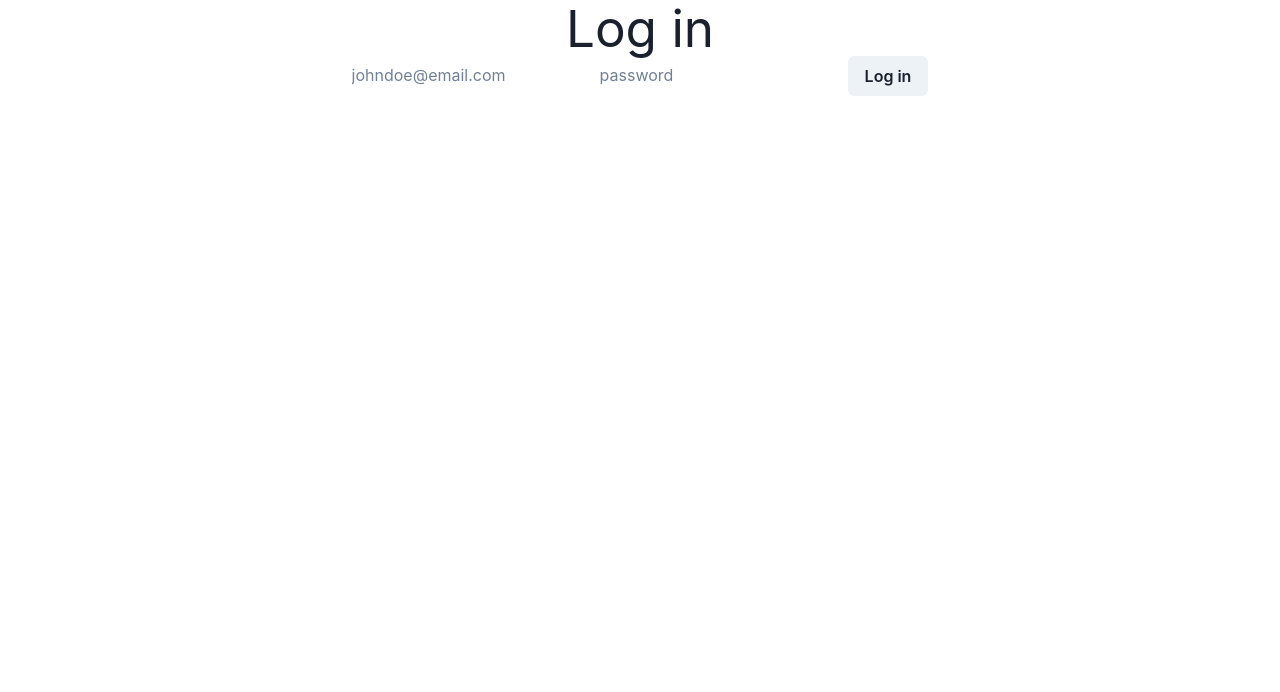
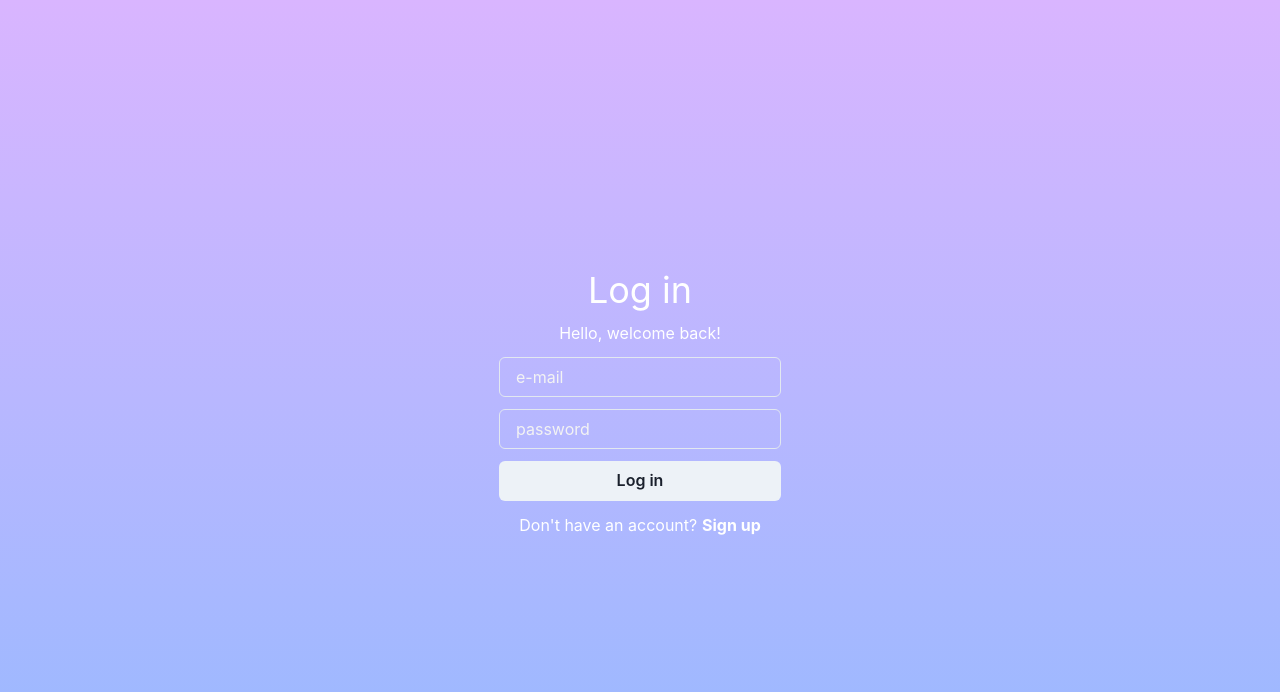
Before and after one commit to sharonrgomez/marina, a React (Vite) app: page /login in a window 1280 px wide. Shown: the top 692 px of the page. Built offline with nearby package versions, Linux system fonts and the light colour scheme; no server answers; a web font is replaced by a local one.

Commit message:
styling auth page

```diff
--- a/src/pages/Auth.tsx
+++ b/src/pages/Auth.tsx
@@ -1,12 +1,15 @@
 import { useState } from "react";
 import logIn from "../firebase/auth/login";
 import signUp from "../firebase/auth/signUp";
-import { useNavigate } from "react-router-dom";
-import { Button } from "@chakra-ui/react";
+import { Link, useNavigate } from "react-router-dom";
+import { Button, Input, Stack, Text } from "@chakra-ui/react";
+import "../styles/auth.css";
 
 const Auth = ({ isLoggingIn }: { isLoggingIn?: boolean }) => {
   const [email, setEmail] = useState("");
   const [password, setPassword] = useState("");
+  const [name, setName] = useState("");
+
   const navigate = useNavigate();
 
   const handleSubmit = async (e) => {
@@ -26,27 +29,106 @@ const Auth = ({ isLoggingIn }: { isLoggingIn?: boolean }) => {
     return;
   };
 
-  return (
-    <div>
-      <h1>{isLoggingIn ? "Log in" : "Sign up"}</h1>
-      <form onSubmit={handleSubmit}>
-        <input
+  const SignUpFields = () => {
+    return (
+      <>
+        <Input
+          type="text"
+          placeholder="name"
+          value={name}
+          onChange={(e) => setName(e.target.value)}
+          variant="outline"
+        />
+        <Input
           type="email"
-          placeholder="johndoe@email.com"
+          placeholder="e-mail"
           value={email}
           onChange={(e) => setEmail(e.target.value)}
+          variant="outline"
         />
-
-        <input
+        <Input
           type="password"
           placeholder="password"
           value={password}
           onChange={(e) => setPassword(e.target.value)}
+          variant="outline"
         />
+      </>
+    );
+  };
 
-        <Button onClick={handleSubmit} type="submit">
-          {isLoggingIn ? "Log in" : "Sign up"}
-        </Button>
+  const LoginFields = () => {
+    return (
+      <>
+        <Input
+          type="email"
+          placeholder="e-mail"
+          value={email}
+          onChange={(e) => setEmail(e.target.value)}
+          variant="outline"
+        />
+        <Input
+          type="password"
+          placeholder="password"
+          value={password}
+          onChange={(e) => setPassword(e.target.value)}
+          variant="outline"
+        />
+      </>
+    );
+  };
+
+  // todo - clean this up
+  return (
+    <div id="auth">
+      <Text className="auth-title" fontSize="4xl" marginBottom="1">
+        {isLoggingIn ? "Log in" : "Sign up"}
+      </Text>
+      <Text className="auth-subtitle" fontSize="md" marginBottom="1">
+        {isLoggingIn
+          ? "Hello, welcome back!"
+          : "Let's get started! Please fill out the following fields to create your account."}
+      </Text>
+      <form className="auth-form" onSubmit={handleSubmit}>
+        <Stack className="auth-buttons" spacing={3}>
+          {isLoggingIn ? <LoginFields /> : <SignUpFields />}
+          <Button onClick={handleSubmit} type="submit" colorScheme="gray">
+            {isLoggingIn ? "Log in" : "Sign up"}
+          </Button>
+          {isLoggingIn ? (
+            <Text
+              fontSize="md"
+              display="flex"
+              justifyContent="center"
+              alignItems="center"
+              flexDirection="row"
+              minWidth="max-content"
+            >
+              Don't have an account?
+              <Link to="/signup">
+                <Text fontWeight="bolder" paddingLeft=".3rem">
+                  Sign up
+                </Text>
+              </Link>
+            </Text>
+          ) : (
+            <Text
+              fontSize="md"
+              display="flex"
+              justifyContent="center"
+              alignItems="center"
+              flexDirection="row"
+              minWidth="max-content"
+            >
+              Already have an account?
+              <Link to="/login">
+                <Text fontWeight="bolder" paddingLeft=".3rem">
+                  Log in
+                </Text>
+              </Link>
+            </Text>
+          )}
+        </Stack>
       </form>
     </div>
   );
--- a/src/pages/Welcome.tsx
+++ b/src/pages/Welcome.tsx
@@ -1,5 +1,5 @@
 import { Link } from "react-router-dom";
-import { Button, Image, Text } from "@chakra-ui/react";
+import { Button, Image, Stack, Text } from "@chakra-ui/react";
 import "../styles/welcome.css";
 
 const Welcome = () => {
@@ -13,7 +13,7 @@ const Welcome = () => {
         Your baby's world at your fingertips. Track feedings, sleep, and more
         with ease. Welcome to parenting made simple!
       </p>
-      <div className="welcome-buttons">
+      <Stack spacing={1} className="welcome-buttons">
         <Link to="/signup">
           <Button colorScheme="whiteAlpha" fontSize="1xl">
             Sign up
@@ -24,7 +24,7 @@ const Welcome = () => {
             Log in
           </Button>
         </Link>
-      </div>
+      </Stack>
     </div>
   );
 };
--- /dev/null
+++ b/src/styles/auth.css
@@ -0,0 +1,28 @@
+#auth {
+  padding: 2rem;
+  display: flex;
+  flex-direction: column;
+  align-items: center;
+  justify-content: center;
+  height: 100vh;
+  background: rgb(217, 181, 255);
+  background: linear-gradient(
+    180deg,
+    rgba(217, 181, 255, 1) 0%,
+    rgba(151, 185, 255, 1) 100%
+  );
+  color: white;
+}
+
+.auth-form {
+  width: 100%;
+  max-width: 400px;
+  display: flex;
+  flex-direction: column;
+  align-items: center;
+  margin-top: 0.5rem;
+
+  ::placeholder {
+    color: #f3f3f3;
+  }
+}
--- a/src/styles/welcome.css
+++ b/src/styles/welcome.css
@@ -15,7 +15,7 @@
 }
 
 .welcome-buttons {
-  margin-top: 1rem;
+  margin-top: 0.5rem;
   width: 100%;
   display: flex;
   flex-direction: column;
@@ -29,7 +29,7 @@
   width: 100%;
 
   @media screen and (min-width: 600px) {
-    width: 175px;
+    width: 200px;
   }
 }
 
```
